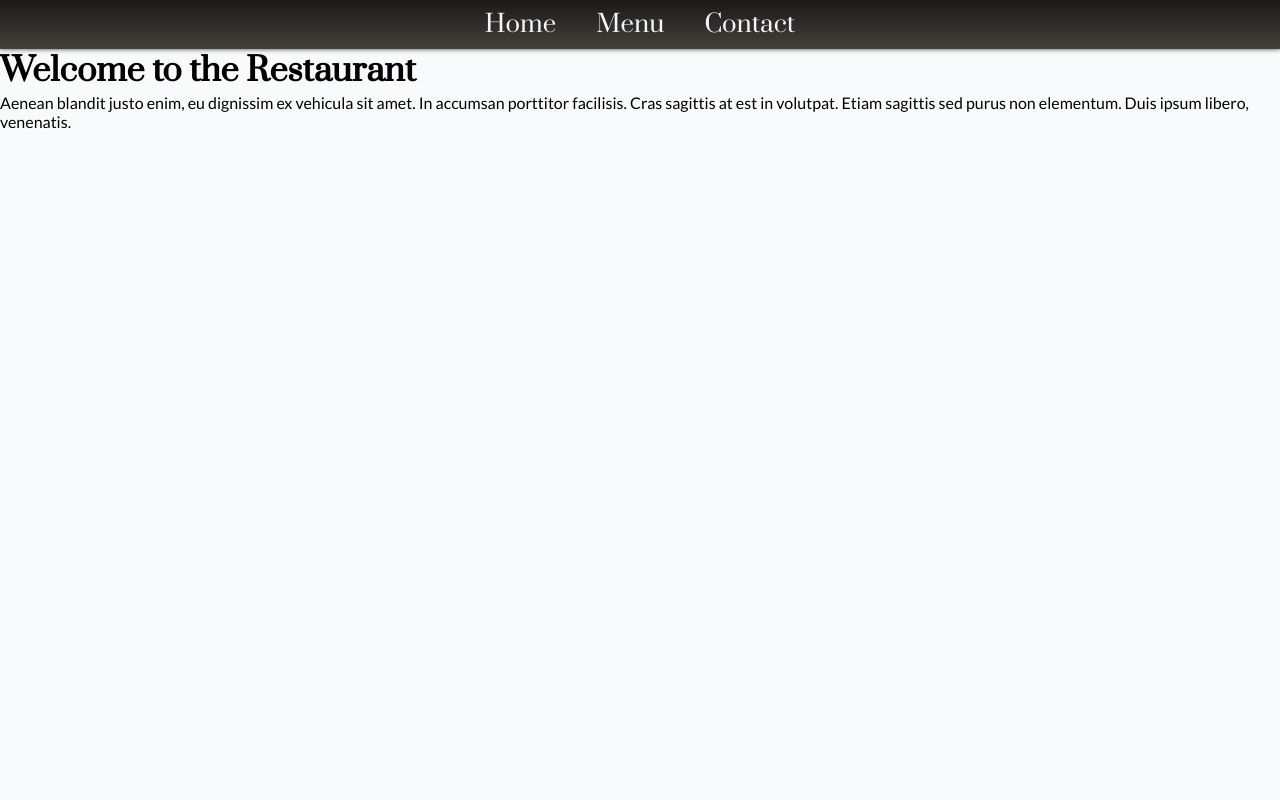
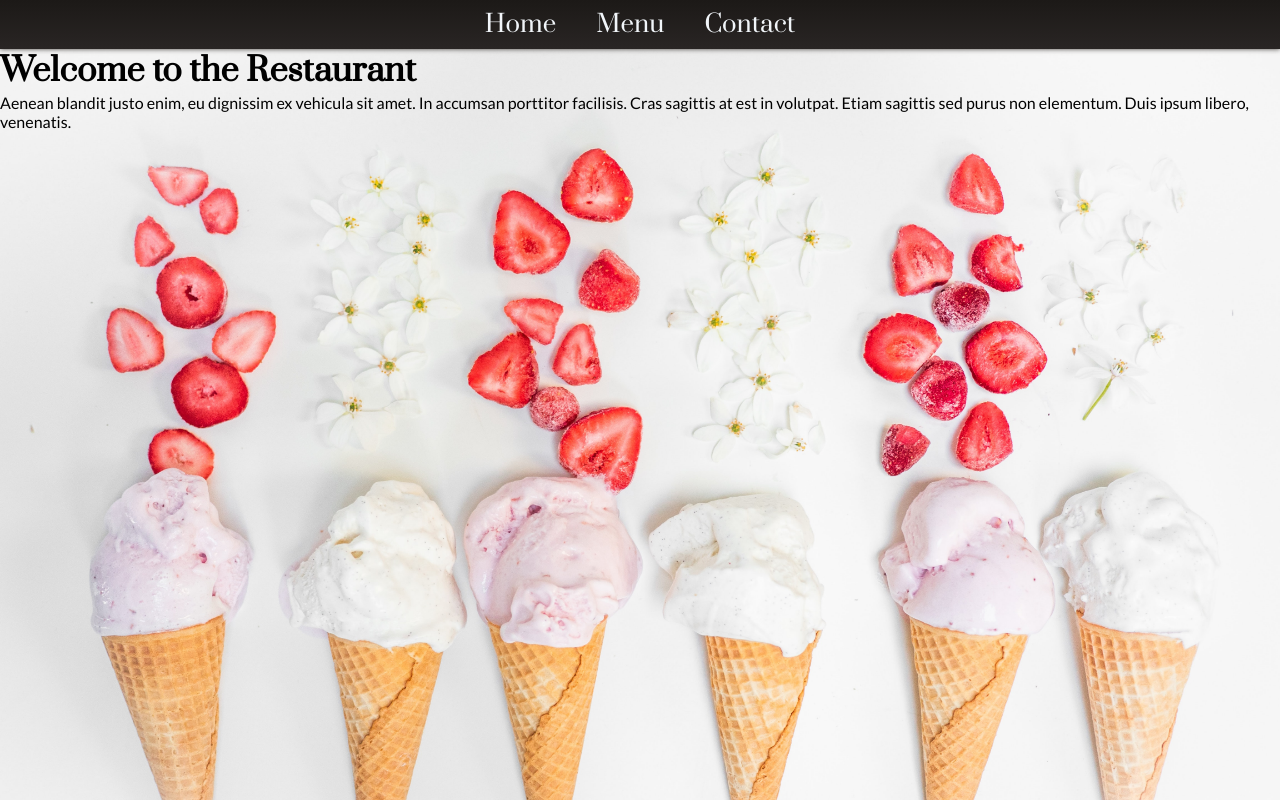
Before and after one commit to MichaelHalaj/Restaurant-Page-TOP, a website built with webpack: page dist/index.html in a window 1280 px wide. Built offline with Linux system fonts and the light colour scheme.

Commit message:
Change background

```diff
--- a/src/style.css
+++ b/src/style.css
@@ -1,10 +1,13 @@
 body,
 html{
-    height: 100%;
+    height: 100vh;
     background: #f8fafc;
     font-size: 16px;
     margin: 0;
     padding: 0;
+    width: 100%;
+    background-size: cover;
+    background-image: url('./kenta-kikuchi-ice-cream.jpg');
 
 }
 h1,
@@ -29,7 +32,7 @@ div{
     display: flex;
     justify-content: center;
     gap: 24px;
-    background: linear-gradient(180deg, #1c1917, #44403c);
+    background: linear-gradient(180deg, #1c1917, #292524);
     box-shadow: 0 0 5px #44403c;
 }
 .navbar > div{
```
Also changed, not shown: dist/286de00a5df56a5cb3b1.jpg (added), dist/main.js, src/kenta-kikuchi-ice-cream.jpg (added).
